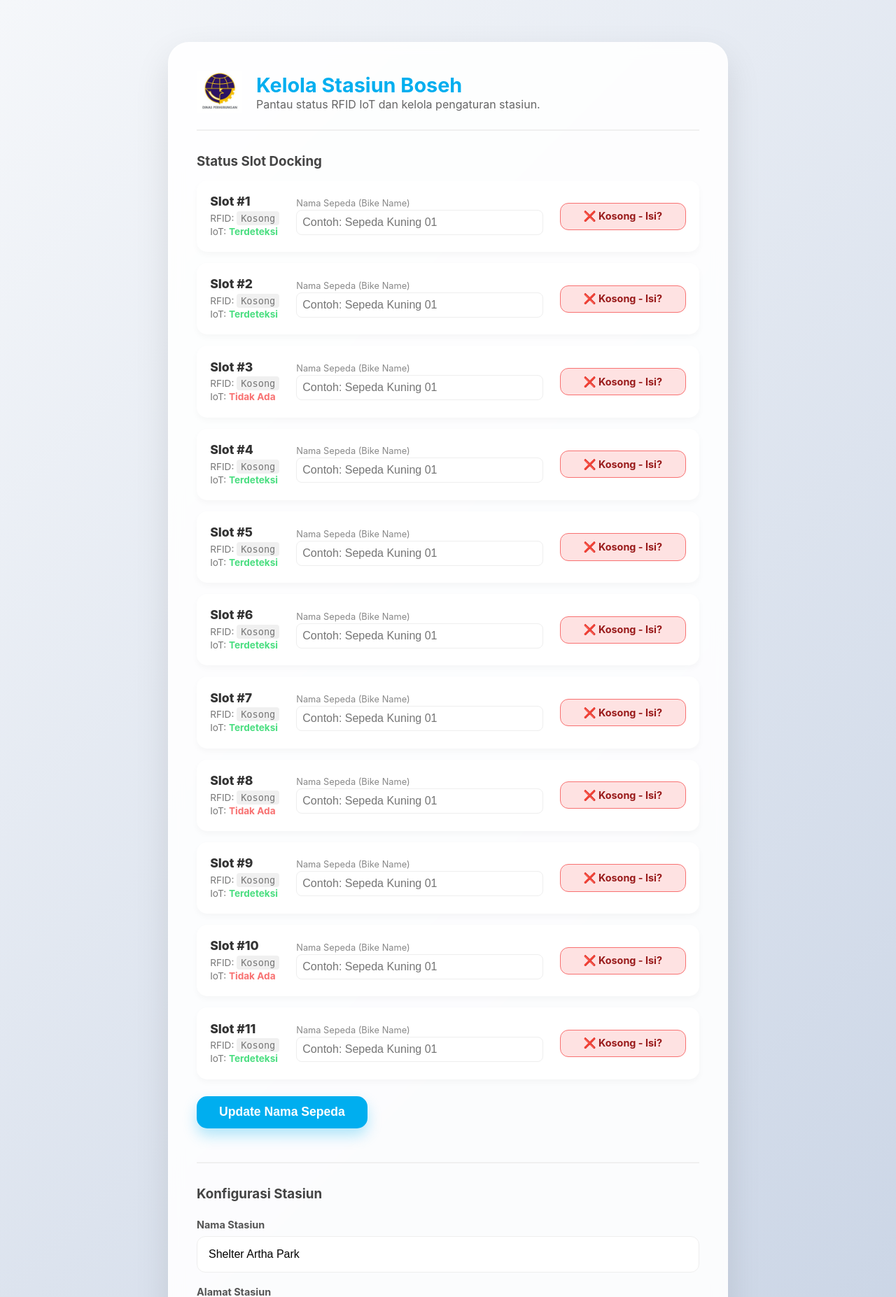
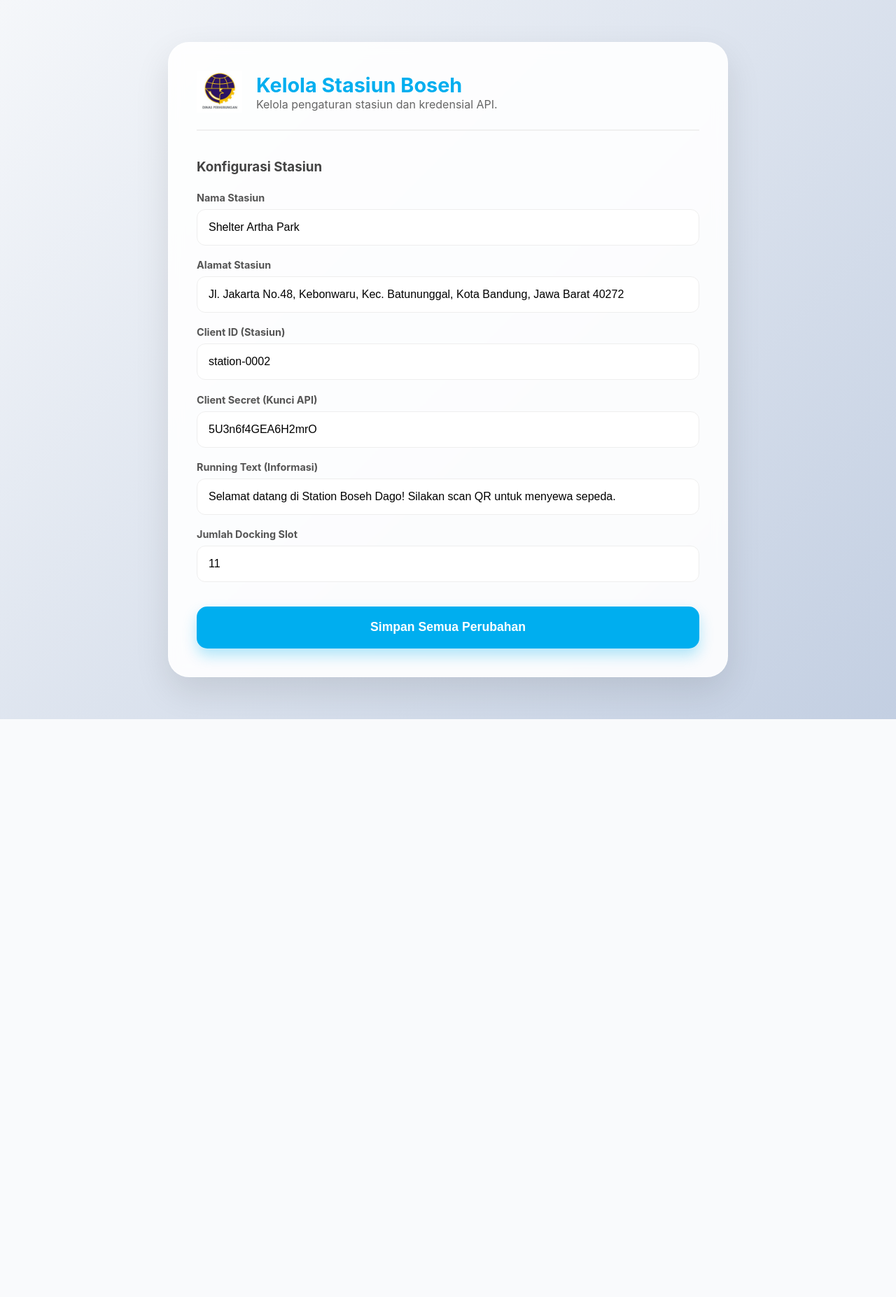
Before and after one commit to atstorenusantara-oss/Boseh_dashboard, a Flask app: page /admin in a window 1280 px wide. Shown: the top 1854 px of the page at 70% size. After the commit the page ends 1028 px from the top, so only its background shows below. Run offline with Flask 3, Linux system fonts and the light colour scheme; data comes from the database, SQL or seed files in the repository; both versions use the stored data as it was after the commit.

Commit message:
merapihkan tampilan sesuai dengan lcd 7 inc

```diff
--- a/app.py
+++ b/app.py
@@ -320,7 +320,20 @@ def handle_remote_mqtt(topic, data):
 
     # Check if it's a rent request (dock/open)
     if topic.endswith('/dock/open'):
-        log_event("MQTT-REMOTE", f"Rent request received for Slot {data.get('bike', {}).get('docking_id')}")
+        slot_num = data.get('bike', {}).get('docking_id')
+        log_event("MQTT-REMOTE", f"Rent request received for Slot {slot_num}")
+
+        # Enrich with local bike_name from slots table
+        try:
+            with app.app_context():
+                db = get_db()
+                slot_info = db.execute("SELECT bike_name FROM slots WHERE slot_number = ?", (slot_num,)).fetchone()
+                if slot_info and slot_info['bike_name']:
+                    if 'bike' not in data: data['bike'] = {}
+                    data['bike']['bike_name_local'] = slot_info['bike_name']
+        except Exception as e:
+            print(f"Error enriching remote data: {e}")
+
         latest_event = {"type": "rent_request", "data": data}
         latest_event_time = time.time()
         last_update_time = time.time()
@@ -356,8 +369,8 @@ def handle_remote_mqtt(topic, data):
                     db.commit()
                 last_update_time = time.time()
 
-            # Countdown 60s
-            for i in range(60, 0, -1):
+            # Countdown 50s
+            for i in range(50, 0, -1):
                 with app.app_context():
                     db = get_db()
                     try:
--- a/static/js/script.js
+++ b/static/js/script.js
@@ -124,7 +124,10 @@ function showRentPopup(rentData) {
 
     document.getElementById('rentCustPhoto').src = photoUrl;
     document.getElementById('rentCustName').value = name;
-    document.getElementById('rentBikeId').value = rentData.bike?.bike_id || '';
+
+    // Show local bike name if available, otherwise fallback to bike_id
+    const bikeDisplay = rentData.bike?.bike_name_local || rentData.bike?.bike_id || '';
+    document.getElementById('rentBikeId').value = bikeDisplay;
     document.getElementById('rentDocking').value = rentData.bike?.docking_id || '';
 
     modal.style.display = 'flex';
--- a/templates/admin.html
+++ b/templates/admin.html
@@ -37,34 +37,6 @@
             border-bottom: 2px solid #f0f0f0;
             padding-bottom: 1.5rem;
         }
-        .slot-list {
-            list-style: none;
-            padding: 0;
-            display: grid;
-            gap: 1rem;
-        }
-        .slot-item {
-            display: flex;
-            justify-content: space-between;
-            align-items: center;
-            padding: 1.2rem;
-            background: white;
-            border-radius: 15px;
-            box-shadow: 0 4px 10px rgba(0,0,0,0.03);
-            transition: transform 0.2s;
-        }
-        .slot-item:hover { transform: translateY(-2px); }
-        .status-badge {
-            padding: 0.6rem 1.2rem;
-            border-radius: 12px;
-            font-weight: 700;
-            text-decoration: none;
-            font-size: 0.9rem;
-            text-align: center;
-            min-width: 180px;
-        }
-        .status-added { background: #d1fae5; color: #065f46; border: 1px solid #10b981; }
-        .status-removed { background: #fee2e2; color: #991b1b; border: 1px solid #f87171; }
         .back-link {
             display: inline-flex;
             align-items: center;
@@ -107,8 +79,6 @@
 
         @media (max-width: 768px) {
             .admin-page { padding: 1.5rem; border-radius: 20px; }
-            .slot-item { flex-direction: column; align-items: stretch; gap: 1rem; }
-            .status-badge { width: 100%; }
         }
     </style>
 </head>
@@ -141,42 +111,11 @@
             <img src="{{ url_for('static', filename='img/dishub_logo.png') }}" alt="DISHUB Logo" style="height: 60px; cursor: pointer;" onclick="toggleNavModal()">
             <div style="flex: 1;">
                 <h1 style="color: var(--primary-blue); margin: 0; font-size: 1.8rem;">Kelola Stasiun Boseh</h1>
-                <p style="color: #666; margin: 0;">Pantau status RFID IoT dan kelola pengaturan stasiun.</p>
+                <p style="color: #666; margin: 0;">Kelola pengaturan stasiun dan kredensial API.</p>
             </div>
         </div>
 
-        <h3 style="margin-bottom: 1rem; color: #444;">Status Slot Docking</h3>
-        <form action="{{ url_for('update_bike_names') }}" method="POST">
-            <ul class="slot-list">
-                {% for slot in slots %}
-                <li class="slot-item">
-                    <div style="display: flex; flex-direction: column; gap: 0.3rem;">
-                        <span style="font-size: 1.1rem; font-weight: 800;">Slot #{{ slot.slot_number }}</span>
-                        <div style="font-size: 0.85rem; color: #777; line-height: 1.4;">
-                            RFID: <code style="background: #f0f0f0; padding: 2px 6px; border-radius: 4px; font-family: monospace;">{{ slot.rfid_tag if slot.rfid_tag else 'Kosong' }}</code><br>
-                            IoT: <span class="{{ 'iot-online' if slot.is_detected else 'iot-offline' }}" style="font-weight: 700;">
-                                {{ 'Terdeteksi' if slot.is_detected else 'Tidak Ada' }}
-                            </span>
-                        </div>
-                    </div>
-
-                    <div style="flex: 1; margin: 0 1.5rem;">
-                        <label style="display: block; font-size: 0.8rem; color: #888; margin-bottom: 2px;">Nama Sepeda (Bike Name)</label>
-                        <input type="text" name="bike_name_{{ slot.id }}" value="{{ slot.bike_name if slot.bike_name else '' }}"
-                               placeholder="Contoh: Sepeda Kuning 01" style="padding: 0.5rem; border-radius: 8px;">
-                    </div>
-
-                    <a href="{{ url_for('toggle_slot', slot_id=slot.id) }}"
-                       class="status-badge {{ 'status-added' if slot.has_bike else 'status-removed' }}">
-                        {{ '✅ Terisi - Lepas?' if slot.has_bike else '❌ Kosong - Isi?' }}
-                    </a>
-                </li>
-                {% endfor %}
-            </ul>
-            <button type="submit" class="save-btn" style="width: auto; padding: 0.8rem 2rem; margin-top: 1.5rem;">Update Nama Sepeda</button>
-        </form>
-
-        <div style="margin-top: 3rem; padding-top: 2rem; border-top: 2px solid #f0f0f0;">
+        <div style="margin-top: 1rem; padding-top: 0.5rem;">
             <h3 style="color: #444; margin-bottom: 1.5rem;">Konfigurasi Stasiun</h3>
             <form action="{{ url_for('update_settings') }}" method="POST" style="display: flex; flex-direction: column; gap: 1.2rem;">
                 <div>
```
Also changed, not shown: static/css/style.css (+62 -13 lines), templates/index.html (+5 -5 lines), templates/logs.html (+17 -17 lines), templates/maintenance.html (+14 -14 lines), boseh.db, static/img/bike.png, 1 other file.
